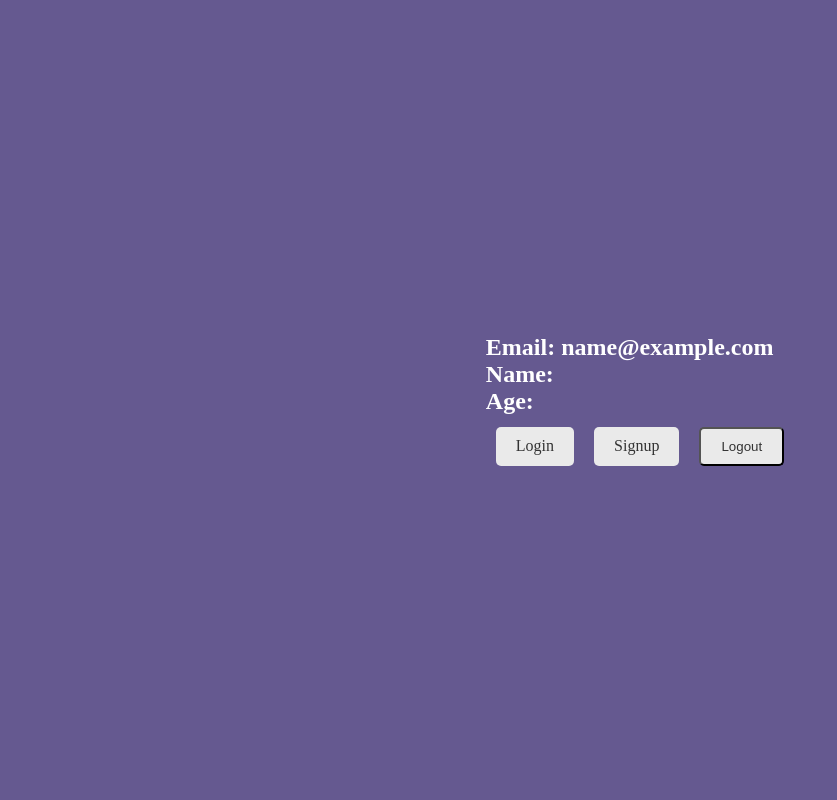
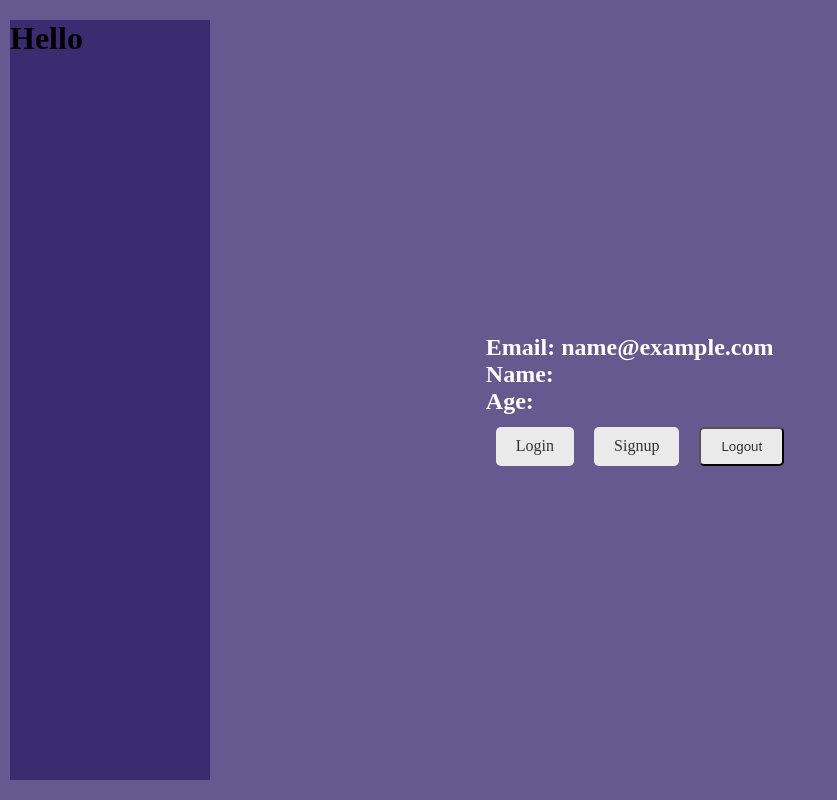
Before and after one commit to TameezDeen/FYP, a React (Create React App) app in the folder frontend/: page / in a window 1280 px wide. Shown: the whole page, without its empty margins (0-837 px from the left). Built offline with nearby package versions, Linux system fonts and the light colour scheme; no server answers; sample sign-in values are in the browser's storage.

Commit message:
side pannel

```diff
--- a/frontend/src/Home.js
+++ b/frontend/src/Home.js
@@ -3,6 +3,7 @@ import { Link } from "react-router-dom";
 import "./home.css";
 import { useLogout } from "./hooks/useLogout";
 import { useAuthContext } from "./hooks/useAuthContext";
+import Sidepannel from "./components/Sidepannel";
 //
 import axios from "axios";
 
@@ -15,7 +16,7 @@ const Home = () => {
   const handleClick = () => {
     logout();
   };
-  //jsu a chk
+
   useEffect(() =>{
     const fetchUserDetails = async () =>{
       try{
@@ -39,6 +40,9 @@ const Home = () => {
 
   return (
     <div>
+      <div>
+        <Sidepannel />
+      </div>
       {/* If user is logged in this will show */}
       {user && (
         <div className="details">
--- /dev/null
+++ b/frontend/src/components/Sidepannel.js
@@ -0,0 +1,12 @@
+import React from 'react'
+import "./sidepannel.css";
+
+const Sidepannel = () => {
+  return (
+    <div className='panel'>
+        <h1>Hello</h1>
+    </div>
+  )
+}
+
+export default Sidepannel
--- /dev/null
+++ b/frontend/src/components/sidepannel.css
@@ -0,0 +1,9 @@
+.panel{
+    position: fixed;
+    left: 0;
+    top: 20px;
+    bottom: 20px;
+    margin: 0 10px;
+    background: #3B2C72;
+    width: 200px;
+}
--- a/frontend/src/pages/authentication/Login.js
+++ b/frontend/src/pages/authentication/Login.js
@@ -57,7 +57,9 @@ const Login = () => {
       <div className="signup-content">
         <div className="content">
           <h1>New Here?</h1>
-          <p>Create an account and discover great music</p>
+          <p>Create an account and discover great music email</p>
+          <p>email: test05@gmail.com</p>
+          <p>password: myPASSword123@</p>
           <Link
             className="link-button"
             id="signup-btn"
```
